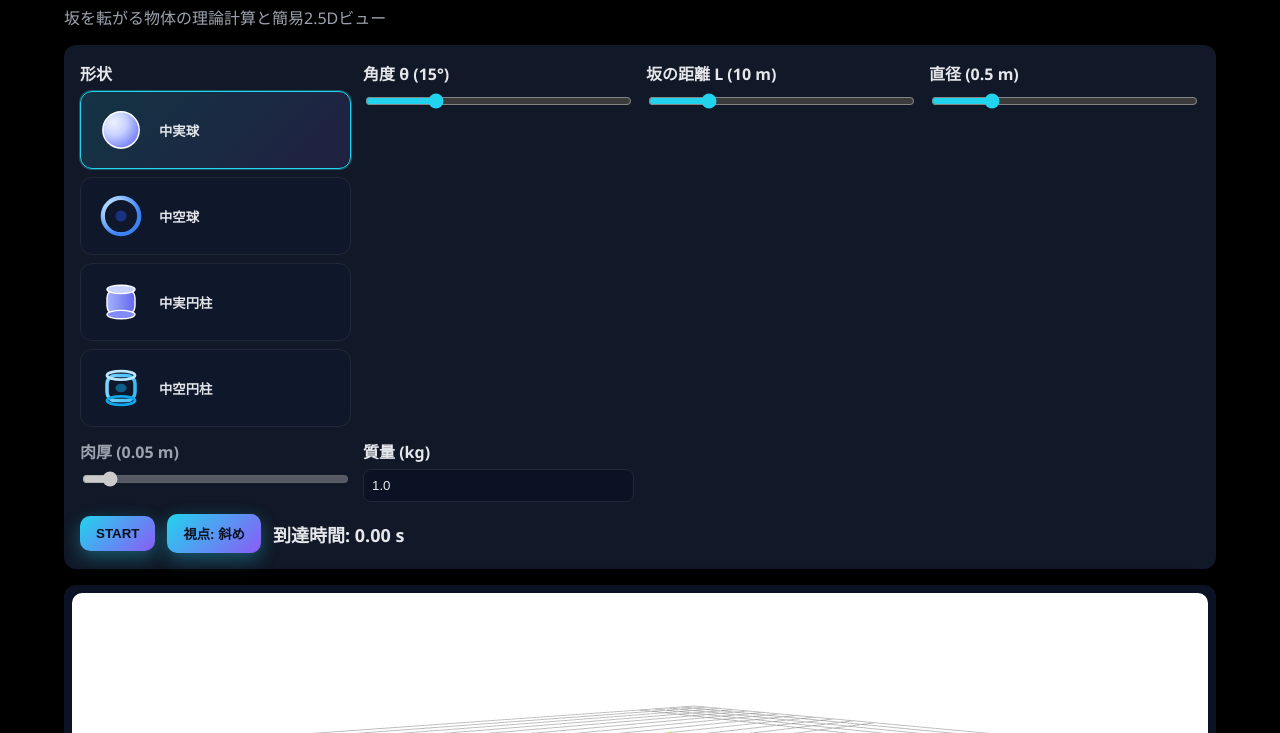
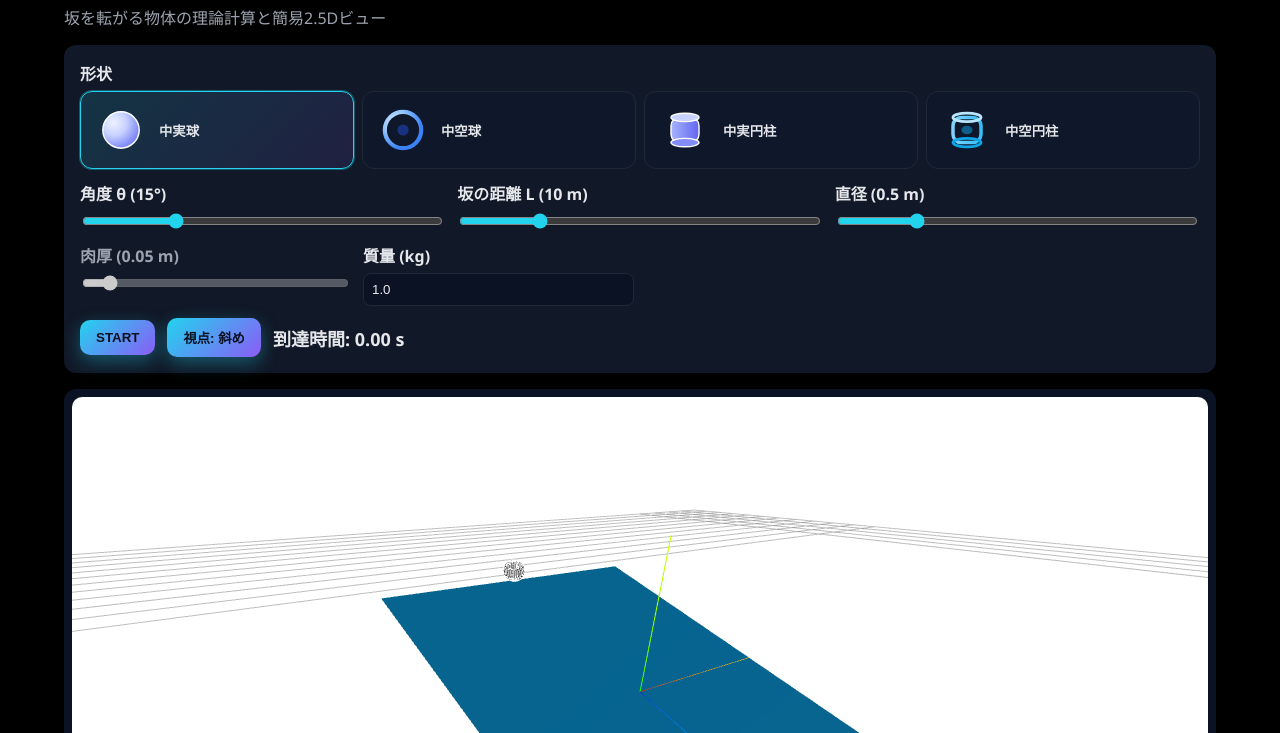
Before and after one commit to zimiota/korokoro-physics, a plain HTML site: page index.html in a window 1280 px wide. Shown: the part 67-800 px from the top of the page. Drawn offline with nearby package versions, Linux system fonts and the light colour scheme; animation ran at ten frames a second.

Commit message:
Place shape controls above sliders

```diff
--- a/index.html
+++ b/index.html
@@ -15,7 +15,7 @@
     </header>
 
     <section class="controls">
-      <div class="control-group">
+      <div class="control-group shape-group">
         <label for="shape">形状</label>
         <select id="shape" class="visually-hidden">
           <option value="solidSphere">中実球</option>
@@ -83,6 +83,7 @@
         </div>
       </div>
 
+      <div class="slider-controls">
         <div class="control-group">
           <label for="angle">角度 θ (<span id="angleValue">15</span>°)</label>
           <input type="range" id="angle" min="5" max="45" step="1" value="15" />
@@ -96,6 +97,7 @@
         <div class="control-group">
           <label for="diameter">直径 (<span id="diameterValue">0.5</span> m)</label>
           <input type="range" id="diameter" min="0.1" max="2" step="0.05" value="0.5" />
+        </div>
       </div>
 
       <div class="control-group">
--- a/style.css
+++ b/style.css
@@ -49,6 +49,17 @@ header p {
   display: flex;
   flex-direction: column;
   gap: 6px;
+}
+
+.shape-group {
+  grid-column: 1 / -1;
+}
+
+.slider-controls {
+  display: grid;
+  grid-template-columns: repeat(auto-fit, minmax(180px, 1fr));
+  gap: 12px;
+  grid-column: 1 / -1;
 }
 
 .visually-hidden {
```
Lines whose indentation alone changed are shown as unchanged.
